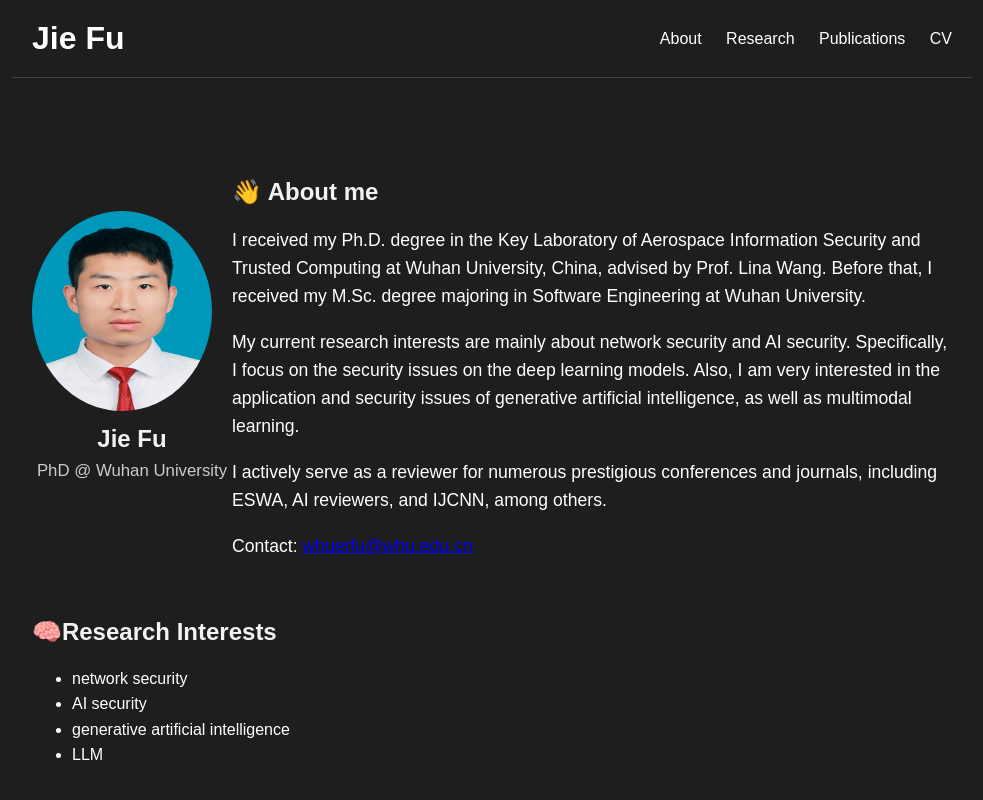
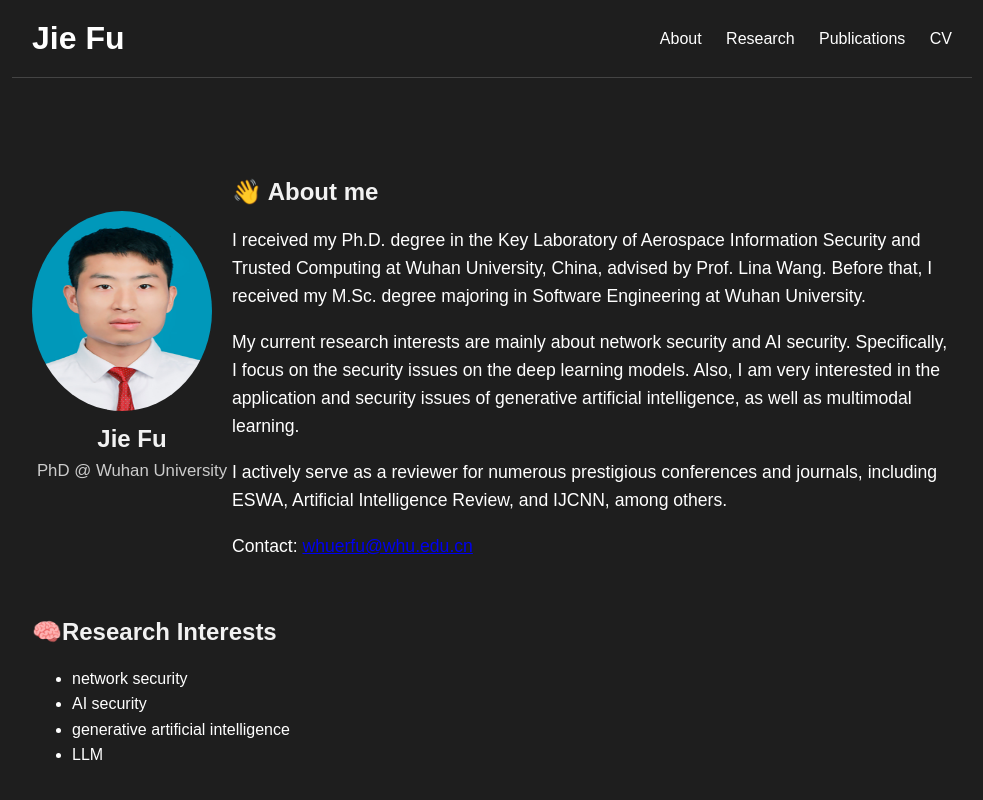
Before and after one commit to wuhustfu/wuhustfu.github.io, a plain HTML site: page index.html in a window 1280 px wide. Shown: the top 800 px of the page, without its empty margins (148-1131 px from the left). Drawn offline with Linux system fonts and the light colour scheme.

Commit message:
Update index.html

```diff
--- a/index.html
+++ b/index.html
@@ -135,7 +135,7 @@
           as well as multimodal learning.
           </p>
           <p>
-          I actively serve as a reviewer for numerous prestigious conferences and journals, including ESWA, AI reviewers, and IJCNN, among others.
+          I actively serve as a reviewer for numerous prestigious conferences and journals, including ESWA, Artificial Intelligence Review, and IJCNN, among others.
           </p>
 
         </p>
```
